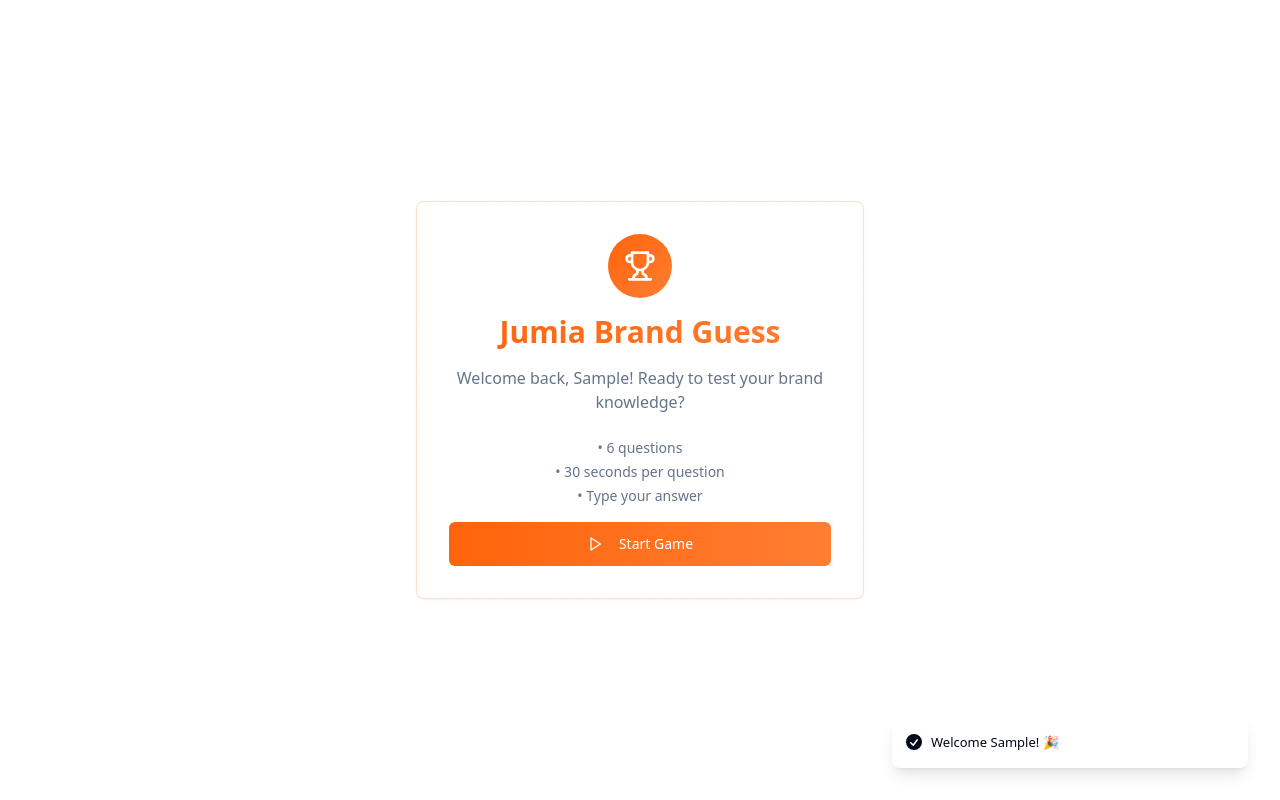
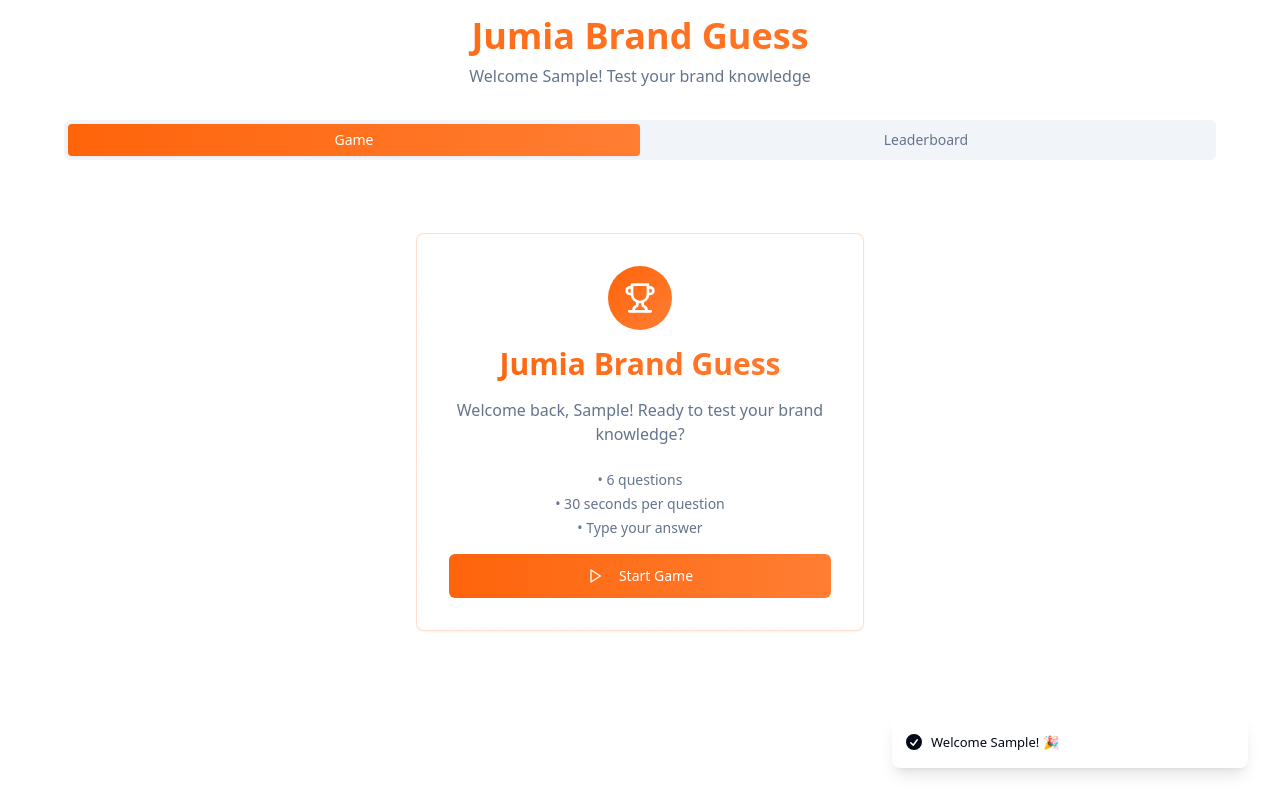
Before and after one commit to emmanuelsalako28/brand-snap-guess, a React (Vite) app: page / in a window 1280 px wide. Both pictures are taken after typing "Sample", "name@example.com" into the empty fields and a click on the button "Start Playing". Built offline with nearby package versions, Linux system fonts and the light colour scheme.

Commit message:
Add leaderboard and database
Integrate Convex database for scores and implement a tabbed leaderboard interface.

```diff
--- a/src/components/BrandGuessGame.tsx
+++ b/src/components/BrandGuessGame.tsx
@@ -3,8 +3,10 @@ import { Button } from "@/components/ui/button";
 import { Card } from "@/components/ui/card";
 import { Progress } from "@/components/ui/progress";
 import { Input } from "@/components/ui/input";
+import { Tabs, TabsContent, TabsList, TabsTrigger } from "@/components/ui/tabs";
+import { Table, TableBody, TableCell, TableHead, TableHeader, TableRow } from "@/components/ui/table";
 import { toast } from "sonner";
-import { Trophy, RotateCcw, Play, Send } from "lucide-react";
+import { Trophy, RotateCcw, Play, Send, Medal, Crown } from "lucide-react";
 import { LoginForm } from "./LoginForm";
 
 // Import Jumia brand product images
@@ -67,6 +69,23 @@ interface User {
   name: string;
   email: string;
 }
+
+interface LeaderboardEntry {
+  id: number;
+  name: string;
+  score: number;
+  maxScore: number;
+  date: string;
+}
+
+// Mock leaderboard data - In production, this would come from Supabase
+const mockLeaderboard: LeaderboardEntry[] = [
+  { id: 1, name: "Victor Idowu", score: 6, maxScore: 6, date: "2024-01-20" },
+  { id: 2, name: "Oluwasegun", score: 5, maxScore: 6, date: "2024-01-19" },
+  { id: 3, name: "Aliu OLUWATAYO", score: 4, maxScore: 6, date: "2024-01-18" },
+  { id: 4, name: "Abraham", score: 4, maxScore: 6, date: "2024-01-17" },
+  { id: 5, name: "Nicholas", score: 3, maxScore: 6, date: "2024-01-16" },
+];
 
 export const BrandGuessGame = () => {
   const [gameState, setGameState] = useState<GameState>("login");
@@ -159,9 +178,10 @@ export const BrandGuessGame = () => {
     return <LoginForm onLogin={handleLogin} />;
   }
 
+  const renderGameContent = () => {
     if (gameState === "start") {
       return (
-      <div className="min-h-screen bg-background flex items-center justify-center p-4">
+        <div className="flex items-center justify-center min-h-[60vh]">
           <Card className="w-full max-w-md p-8 text-center space-y-6 bg-gradient-to-br from-card to-card/80 border-jumia/20">
             <div className="space-y-4">
               <div className="w-16 h-16 mx-auto bg-gradient-to-br from-jumia to-jumia-light rounded-full flex items-center justify-center">
@@ -196,7 +216,7 @@ export const BrandGuessGame = () => {
 
     if (gameState === "finished") {
       return (
-      <div className="min-h-screen bg-background flex items-center justify-center p-4">
+        <div className="flex items-center justify-center min-h-[60vh]">
           <Card className="w-full max-w-md p-8 text-center space-y-6 bg-gradient-to-br from-card to-card/80 border-jumia/20">
             <div className="space-y-4">
               <div className="w-20 h-20 mx-auto bg-gradient-to-br from-success to-success/80 rounded-full flex items-center justify-center">
@@ -226,11 +246,11 @@ export const BrandGuessGame = () => {
       );
     }
 
+    // Playing state
     const question = questions[currentQuestion];
     const progress = ((currentQuestion + 1) / questions.length) * 100;
 
     return (
-    <div className="min-h-screen bg-background p-4">
       <div className="max-w-2xl mx-auto">
         {/* Header */}
         <div className="mb-6 space-y-4">
@@ -306,6 +326,103 @@ export const BrandGuessGame = () => {
           )}
         </Card>
       </div>
+    );
+  };
+
+  const renderLeaderboard = () => {
+    return (
+      <div className="max-w-4xl mx-auto">
+        <Card className="bg-gradient-to-br from-card to-card/80 border-jumia/20">
+          <div className="p-6">
+            <div className="flex items-center gap-3 mb-6">
+              <div className="w-10 h-10 bg-gradient-to-br from-jumia to-jumia-light rounded-full flex items-center justify-center">
+                <Crown className="w-5 h-5 text-white" />
+              </div>
+              <h2 className="text-2xl font-bold bg-gradient-to-r from-jumia to-jumia-light bg-clip-text text-transparent">
+                Leaderboard
+              </h2>
+            </div>
+
+            <div className="space-y-4">
+              <div className="flex justify-between items-center text-sm text-muted-foreground">
+                <span>REFRESH: 9m : 52s</span>
+                <span>SCORE DATE</span>
+              </div>
+
+              <Table>
+                <TableHeader>
+                  <TableRow className="border-jumia/10">
+                    <TableHead className="text-left font-medium">Name</TableHead>
+                    <TableHead className="text-center font-medium">Score</TableHead>
+                  </TableRow>
+                </TableHeader>
+                <TableBody>
+                  {mockLeaderboard.map((entry, index) => (
+                    <TableRow key={entry.id} className="border-jumia/10 hover:bg-jumia/5">
+                      <TableCell className="font-medium flex items-center gap-3">
+                        {index === 0 && <Crown className="w-4 h-4 text-yellow-500" />}
+                        {index === 1 && <Medal className="w-4 h-4 text-gray-400" />}
+                        {index === 2 && <Medal className="w-4 h-4 text-amber-600" />}
+                        <span className={index < 3 ? "font-bold" : ""}>{entry.name}</span>
+                      </TableCell>
+                      <TableCell className="text-center">
+                        <span className="font-bold text-jumia">
+                          {entry.score} out of {entry.maxScore}
+                        </span>
+                      </TableCell>
+                    </TableRow>
+                  ))}
+                </TableBody>
+              </Table>
+
+              <div className="text-center text-sm text-muted-foreground mt-4">
+                <p>💡 Connect to Supabase to save your scores and compete!</p>
+              </div>
+            </div>
+          </div>
+        </Card>
       </div>
     );
   };
+
+  return (
+    <div className="min-h-screen bg-background p-4">
+      <div className="max-w-6xl mx-auto">
+        {/* Header */}
+        <div className="text-center mb-8">
+          <h1 className="text-4xl font-bold bg-gradient-to-r from-jumia to-jumia-light bg-clip-text text-transparent mb-2">
+            Jumia Brand Guess
+          </h1>
+          <p className="text-muted-foreground">
+            Welcome {user?.name}! Test your brand knowledge
+          </p>
+        </div>
+
+        <Tabs defaultValue="game" className="w-full">
+          <TabsList className="grid w-full grid-cols-2 mb-8 bg-muted">
+            <TabsTrigger
+              value="game"
+              className="data-[state=active]:bg-gradient-to-r data-[state=active]:from-jumia data-[state=active]:to-jumia-light data-[state=active]:text-white"
+            >
+              Game
+            </TabsTrigger>
+            <TabsTrigger
+              value="leaderboard"
+              className="data-[state=active]:bg-gradient-to-r data-[state=active]:from-jumia data-[state=active]:to-jumia-light data-[state=active]:text-white"
+            >
+              Leaderboard
+            </TabsTrigger>
+          </TabsList>
+
+          <TabsContent value="game" className="mt-0">
+            {renderGameContent()}
+          </TabsContent>
+
+          <TabsContent value="leaderboard" className="mt-0">
+            {renderLeaderboard()}
+          </TabsContent>
+        </Tabs>
+      </div>
+    </div>
+  );
+};
```
Lines whose indentation alone changed are shown as unchanged.
